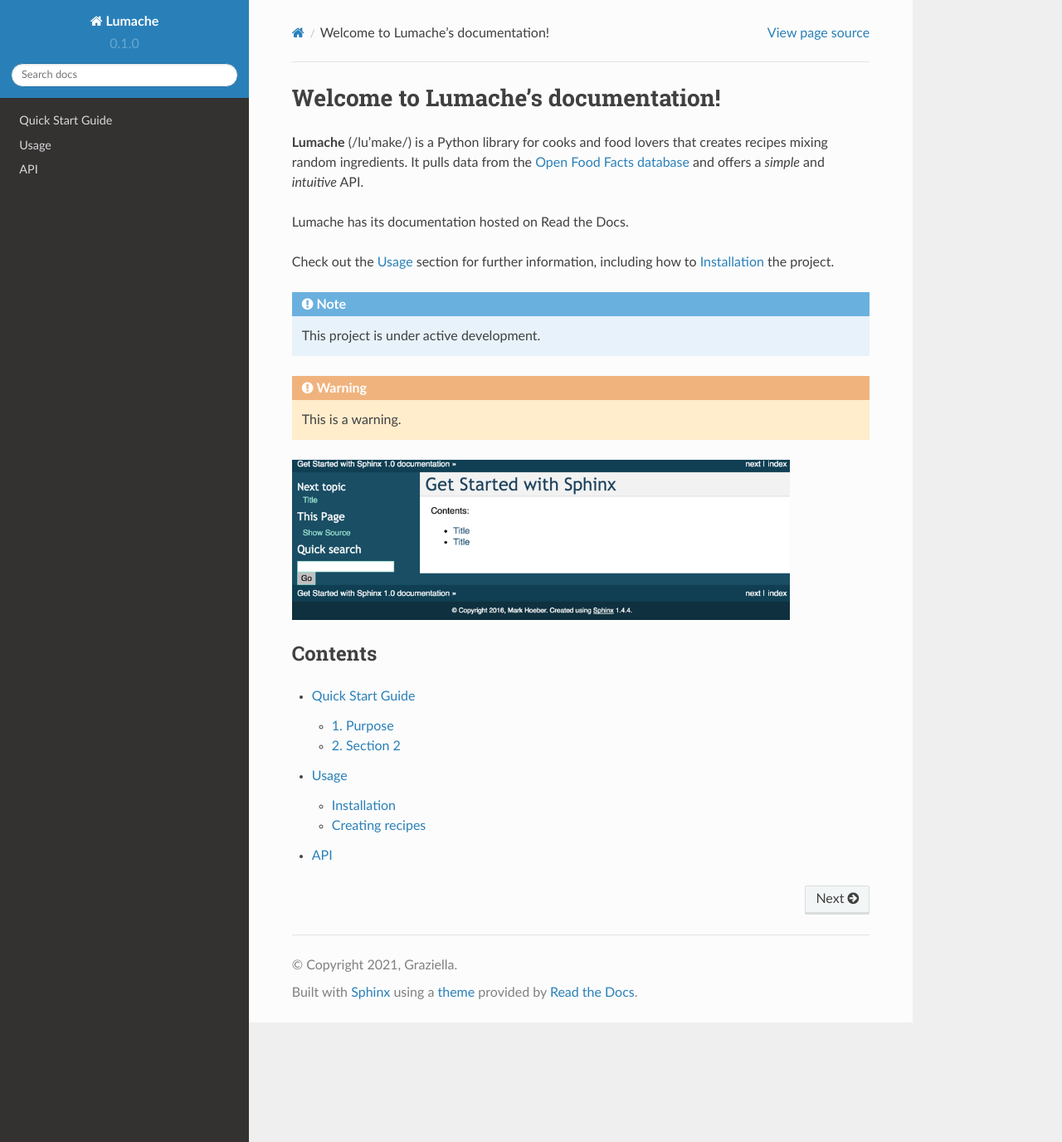
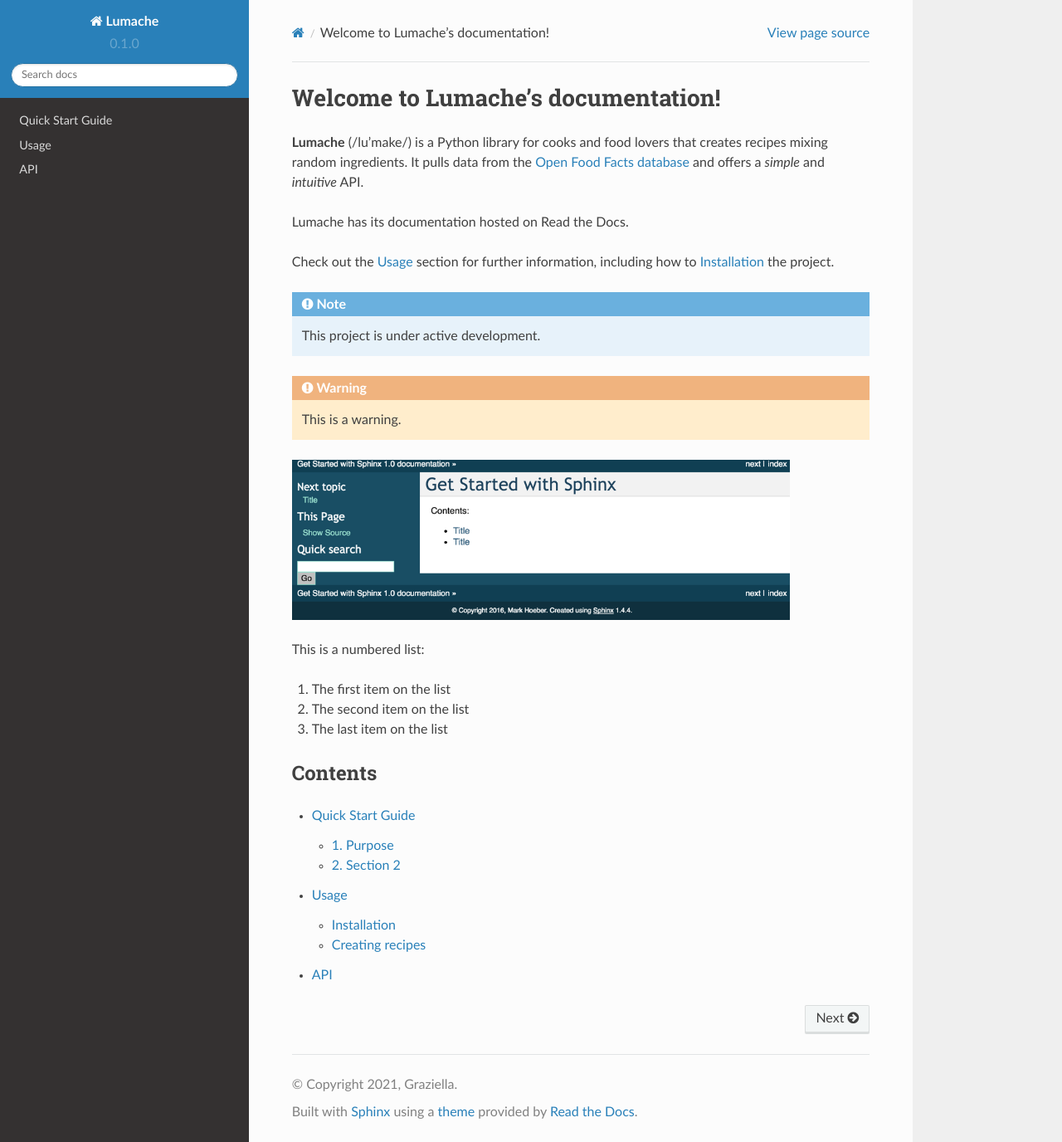
Before and after one commit to lhelms2/rtd-template, a Sphinx documentation site: the page built from docs/source/index.rst, in a window 1280 px wide and 1376 px high. Shown: the whole window at 83% size. Built offline with Sphinx 7.4.7 and the Read the Docs theme 2.0.0, drawn with Linux system fonts in a browser that asks for light colours.

Commit message:
Update index.rst added list

```diff
--- a/docs/source/index.rst
+++ b/docs/source/index.rst
@@ -23,6 +23,13 @@
    :width: 600
    :alt: Get Started With Sphinx
 
+This is a numbered list:
+
+#. The first item on the list
+#. The second item on the list
+#. The last item on the list
+
+
 Contents
 --------
 
```
